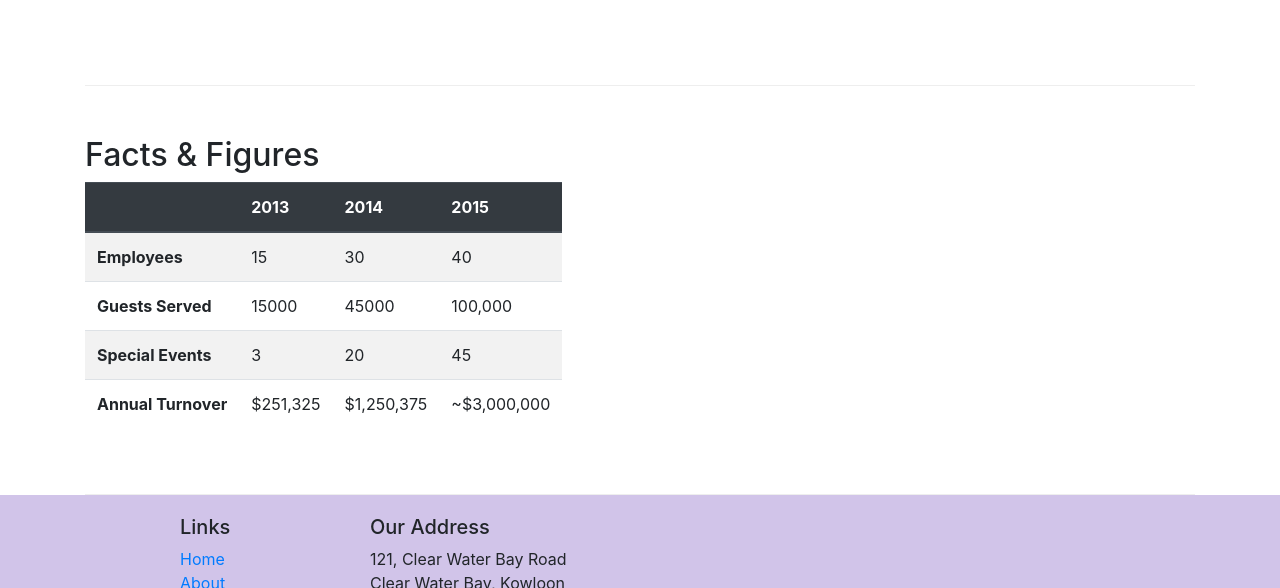
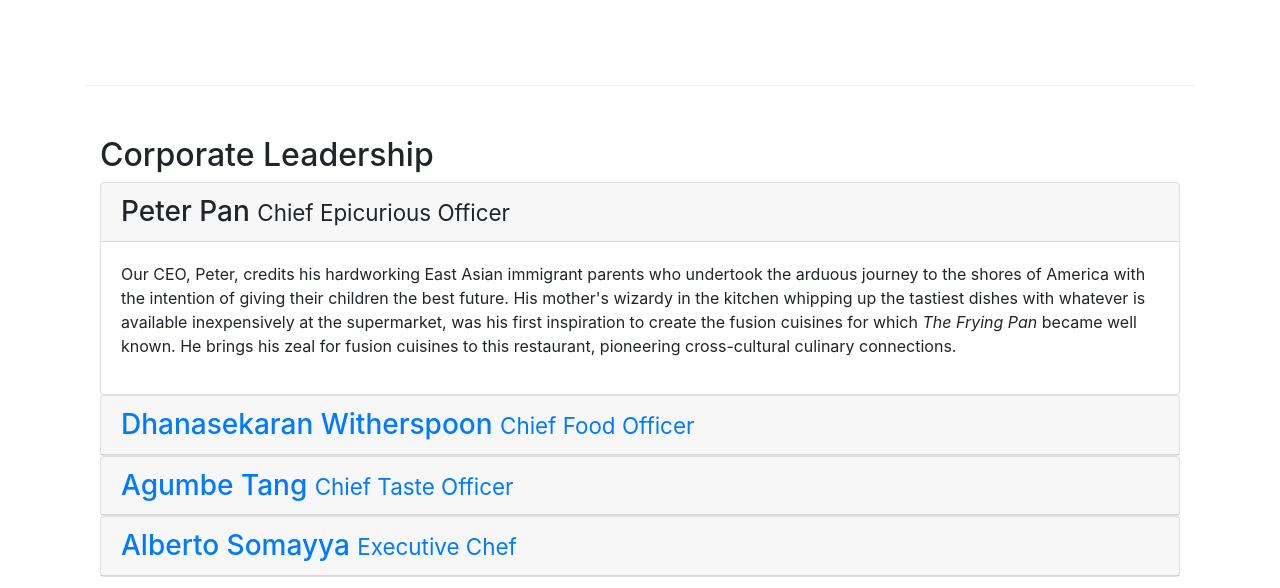
Before and after one commit to Majey/Full-Stack-Web-Dev-With-React, a website: page aboutus.html in a window 1280 px wide. Shown: the part 1209-1797 px from the top of the page. Drawn offline with nearby package versions, Linux system fonts and the light colour scheme.

Commit message:
Accordion

```diff
--- a/aboutus.html
+++ b/aboutus.html
@@ -158,6 +158,73 @@
             </div>
        </div>
 
+        <div class="row row-content">
+            <div class="col-12">
+                <h2>Corporate Leadership</h2>
+
+                <div id="accordion">
+                    <div class="card">
+                        <div class="card-header" role="tab" id="peterhead">
+                            <h3 class="mb-0">
+                                <a data-toggle="collapse" data-target="#peter">
+                                Peter Pan <small>Chief Epicurious Officer</small>
+                                </a>
+                            </h3>
+                        </div>
+                        <div class="collapse show" id="peter" data-parent="#accordion">
+                            <div class="card-body">
+                                <p>Our CEO, Peter, credits his hardworking East Asian immigrant parents who undertook the arduous journey to the shores of America with the intention of giving their children the best future. His mother's wizardy in the kitchen whipping up the tastiest dishes with whatever is available inexpensively at the supermarket, was his first inspiration to create the fusion cuisines for which <em>The Frying Pan</em> became well known. He brings his zeal for fusion cuisines to this restaurant, pioneering cross-cultural culinary connections.</p>
+                            </div>
+                        </div>
+                    </div>
+
+                    <div class="card">
+                        <div class="card-header" role="tab" id="dannyhead">
+                            <h3 class="mb-0">
+                                <a class="collapsed" data-toggle="collapse" data-target="#danny">
+                                Dhanasekaran Witherspoon <small>Chief Food Officer</small>
+                                </a>
+                            </h3>
+                        </div>
+                        <div class="collapse" id="danny" data-parent="#accordion">
+                            <div class="card-body">
+                                <p>Our CFO, Danny, as he is affectionately referred to by his colleagues, comes from a long established family tradition in farming and produce. His experiences growing up on a farm in the Australian outback gave him great appreciation for varieties of food sources. As he puts it in his own words, <em>Everything that runs, wins, and everything that stays, pays!</em></p>
+                            </div>
+                        </div>
+                    </div>
+                    <div class="card">
+                        <div class="card-header" role="tab" id="agumbehead">
+                            <h3 class="mb-0">
+                                <a class="collapsed" data-toggle="collapse" data-target="#agumbe">
+                                Agumbe Tang <small>Chief Taste Officer</small>
+                                </a>
+                            </h3>
+                        </div>
+                        <div class="collapse" id="agumbe" data-parent="#accordion">
+                            <div class="card-body">
+                                <p>Blessed with the most discerning gustatory sense, Agumbe, our CTO, personally ensures that every dish that we serve meets his exacting tastes. Our chefs dread the tongue lashing that ensues if their dish does not meet his exacting standards. He lives by his motto, <em>You click only if you survive my lick.</em></p>
+                            </div>
+                        </div>
+                    </div>
+
+                    <div class="card">
+                        <div class="card-header" role="tab" id="albertohead">
+                            <h3 class="mb-0">
+                                <a class="collapsed" data-toggle="collapse" data-target="#alberto">
+                                Alberto Somayya <small>Executive Chef</small>
+                                </a>
+                            </h3>
+                        </div>
+                        <div class="collapse" id="alberto" data-parent="#accordion">
+                            <div class="card-body">
+                                <p>Award winning three-star Michelin chef with wide International experience having worked closely with whos-who in the culinary world, he specializes in creating mouthwatering Indo-Italian fusion experiences. He says, <em>Put together the cuisines from the two craziest cultures, and you get a winning hit! Amma Mia!</em></p>
+                            </div>
+                        </div>
+                    </div>
+                </div>
+            </div>
+       </div>
+
        <div class="row row-content">
            <div col-12 col-sm-9>
                <h2>Facts &amp; Figures</h2>
@@ -201,7 +268,9 @@
                 </div>
             </div>
 
-            <div class= "col-12 col-sm-3"></div>
+            <div class= "col-12 col-sm-3">
+
+            </div>
        </div>
 
     </div>
```
